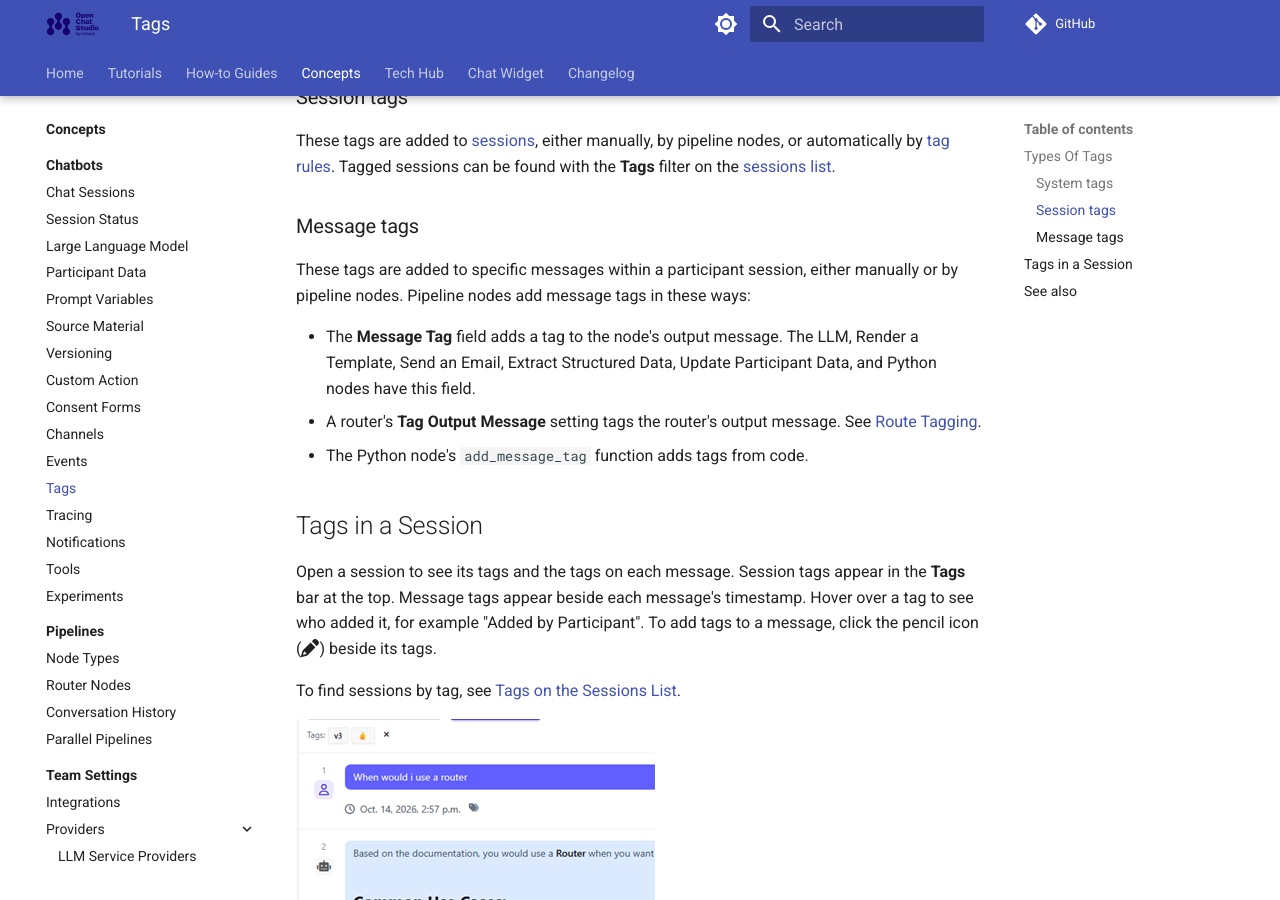
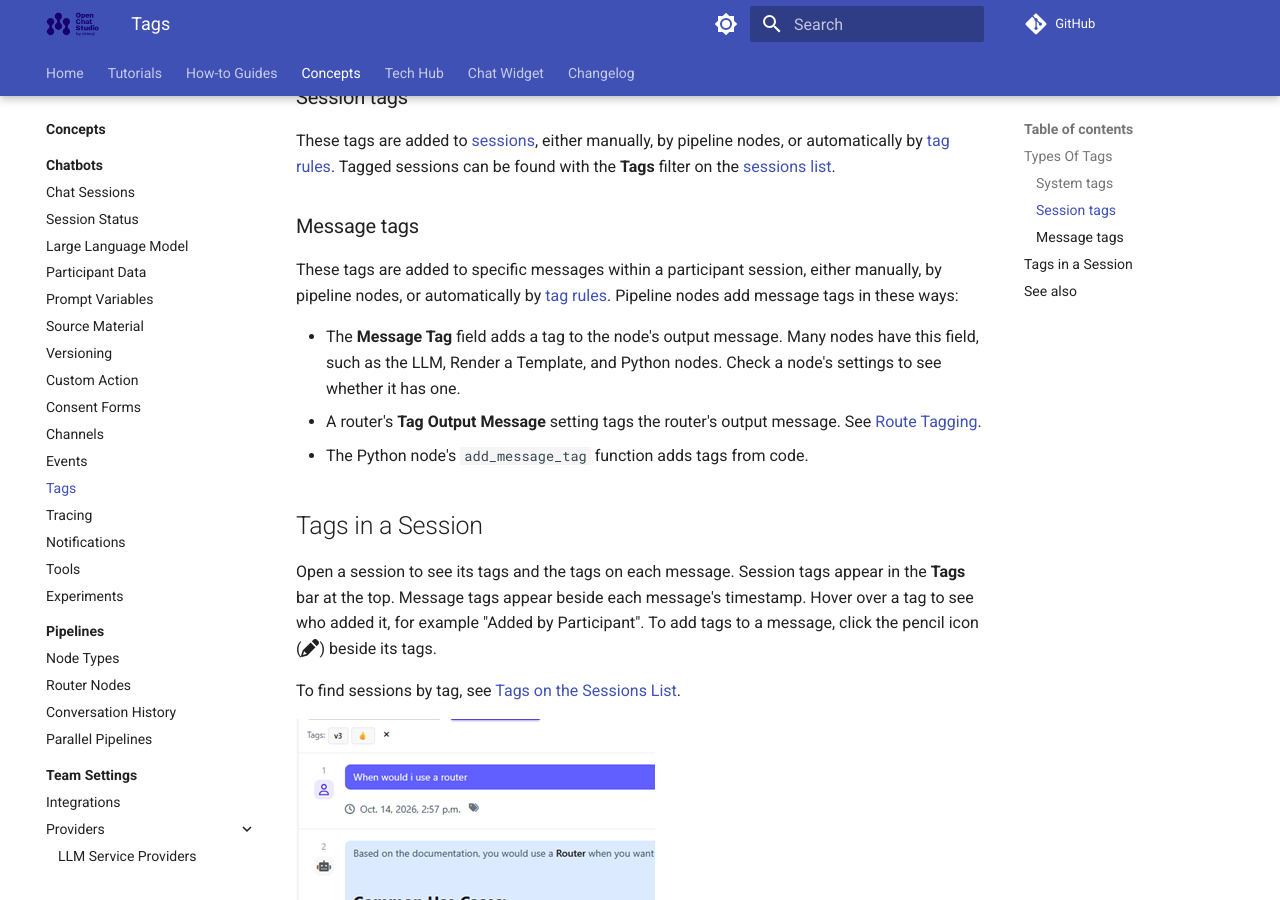
Before and after one commit to dimagi/open-chat-studio-docs, an MkDocs documentation site: the page built from docs/concepts/tags.md, in a window 1280 px wide and 900 px high, scrolled down 812 px. Built offline with MkDocs 1.6.1 and Material for MkDocs 9.7.7, drawn with Linux system fonts in a browser that asks for light colours; a script that is not in the unit is left out; comment, search, counter and statistics services are not loaded.

Commit message:
Small review wording fixes

```diff
--- a/docs/concepts/tags.md
+++ b/docs/concepts/tags.md
@@ -20,11 +20,12 @@ These tags are added to [sessions](sessions.md), either manually, by pipeline no
 Tagged sessions can be found with the **Tags** filter on the [sessions list](sessions.md#tags-on-the-sessions-list).
 
 ### Message tags
-These tags are added to specific messages within a participant session, either manually or by pipeline nodes.
+These tags are added to specific messages within a participant session, either manually, by pipeline nodes, or automatically by [tag rules](evaluations/tag_rules.md).
 Pipeline nodes add message tags in these ways:
 
 - The **Message Tag** field adds a tag to the node's output message.
-  The LLM, Render a Template, Send an Email, Extract Structured Data, Update Participant Data, and Python nodes have this field.
+  Many nodes have this field, such as the LLM, Render a Template, and Python nodes.
+  Check a node's settings to see whether it has one.
 - A router's **Tag Output Message** setting tags the router's output message.
   See [Route Tagging](../how-to/routers/index.md#route-tagging-tracing-observability).
 - The Python node's `add_message_tag` function adds tags from code.
```
Also changed, not shown: docs/concepts/sessions.md (+1 -1 lines), docs/how-to/evaluations/add-tag-rules.md (+1 -2 lines).
